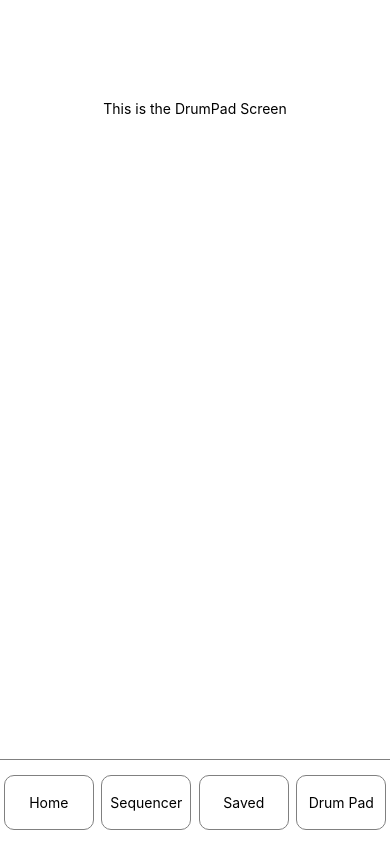
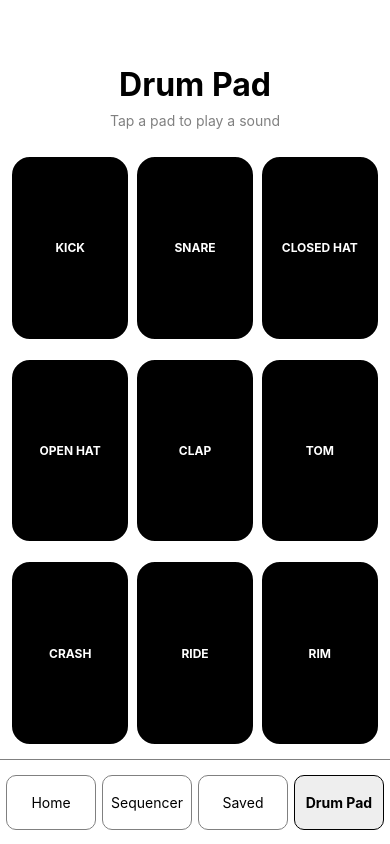
Before and after one commit to Quinnsmitth/PocketDrum, a React Native app: screen /DrumPad in a window 390 px wide. Built offline with nearby package versions, Linux system fonts and the light colour scheme.

Commit message:
Drumpad Screen created and nav fixed athsetically

```diff
--- a/screens/DrumPad.js
+++ b/screens/DrumPad.js
@@ -1,11 +1,53 @@
-import { View, StyleSheet, Text } from 'react-native';
+
+import { View, Text, StyleSheet, Pressable } from 'react-native';
 import { NavBar } from './NavBar';
 
+const DRUM_PADS = [
+  { id: 'kick', name: 'KICK', color: '#000000' },
+  { id: 'snare', name: 'SNARE', color: '#000000' },
+  { id: 'closedHat', name: 'CLOSED HAT', color: '#000000' },
+  { id: 'openHat', name: 'OPEN HAT', color: '#000000' },
+  { id: 'clap', name: 'CLAP', color: '#000000' },
+  { id: 'tom', name: 'TOM', color: '#000000' },
+  { id: 'crash', name: 'CRASH', color: '#000000' },
+  { id: 'ride', name: 'RIDE', color: '#000000' },
+  { id: 'rim', name: 'RIM', color: '#000000' },
+];
+
 export function DrumPad({ navigation }) {
+
+  function handlePadPress(pad) {
+    console.log('Pressed:', pad);
+  }
+
   return (
     <View style={styles.screen}>
-      <Text style={styles.text}>This is the DrumPad Screen</Text>
-      <NavBar navigation={navigation} />
+
+      <Text style={styles.header}>Drum Pad</Text>
+
+      <Text style={styles.subtitle}>
+        Tap a pad to play a sound
+      </Text>
+
+      <View style={styles.padContainer}>
+        {DRUM_PADS.map((pad) => (
+          <Pressable
+            key={pad.id}
+            onPress={() => handlePadPress(pad.id)}
+            style={({ pressed }) => [
+              styles.pad,
+              { backgroundColor: pad.color },
+              pressed && styles.padPressed,
+            ]}
+          >
+            <Text style={styles.padText}>
+              {pad.name}
+            </Text>
+          </Pressable>
+        ))}
+      </View>
+      <NavBar active="DrumPad" navigation={navigation} />
+
     </View>
   );
 }
@@ -14,10 +56,66 @@ const styles = StyleSheet.create({
   screen: {
     flex: 1,
     backgroundColor: 'white',
-    paddingBottom: 82,
+    paddingTop: 65,
+    paddingBottom: 85,
+    alignItems: 'center',
   },
-  text: {
-    marginTop: 100,
-    textAlign: 'center'
-  }
+
+  header: {
+    fontSize: 32,
+    fontWeight: 'bold',
+    color: 'black',
+    textAlign: 'center',
+  },
+
+  subtitle: {
+    color: 'grey',
+    textAlign: 'center',
+    marginTop: 8,
+    marginBottom: 18,
+  },
+
+  padContainer: {
+    width: '100%',
+    flex: 1,
+    paddingHorizontal: 12,
+    paddingTop: 10,
+    paddingBottom: 15,
+    flexDirection: 'row',
+    flexWrap: 'wrap',
+    justifyContent: 'space-between',
+    alignContent: 'space-between',
+    gap: 8,
+  },
+
+  pad: {
+    width: '31.8%',
+    height: '31%',
+    borderRadius: 18,
+    justifyContent: 'center',
+    alignItems: 'center',
+    borderWidth: 2,
+    borderColor: 'black',
+    elevation: 4,
+  },
+
+  padPressed: {
+    opacity: 0.65,
+    transform: [{ scale: 0.94 }],
+  },
+
+  padText: {
+    color: 'white',
+    fontSize: 12,
+    fontWeight: 'bold',
+    textAlign: 'center',
+  },
+
+  footer: {
+    color: 'grey',
+    fontSize: 10,
+    textAlign: 'center',
+    marginBottom: 12,
+    letterSpacing: 2,
+  },
 });
--- a/screens/NavBar.js
+++ b/screens/NavBar.js
@@ -35,9 +35,10 @@ const styles = StyleSheet.create({
     width: '100%',
     position: 'absolute',
     bottom: 0,
+    left: 0,
     borderColor: 'grey',
     borderTopWidth: 1,
-    justifyContent: 'space-around',
+    justifyContent: 'space-evenly',
     alignItems: 'center',
     flexDirection: 'row',
   },
```
